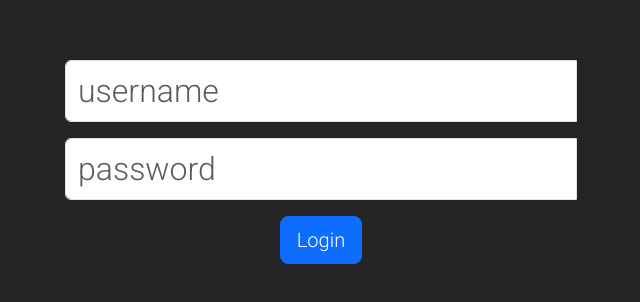
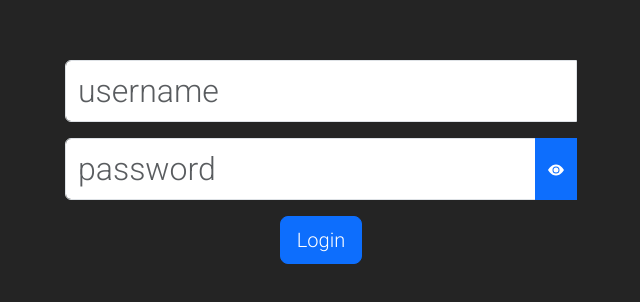
Before and after one commit to TMploeg/ChatApp, a React (Vite) app in the folder frontend/chatapp/: page /login in a window 1280 px wide. Shown: the part 238-540 px from the top of the page, without its empty margins (319-959 px from the left). Built offline with nearby package versions, Linux system fonts and the light colour scheme.

Commit message:
enabled password visibility

```diff
--- a/frontend/chatapp/src/components/auth/login/LoginPage.tsx
+++ b/frontend/chatapp/src/components/auth/login/LoginPage.tsx
@@ -6,17 +6,13 @@ import { useAuth } from "../../../hooks";
 import { Form as FormikForm, Formik } from "formik";
 import { Button, Form, InputGroup } from "react-bootstrap";
 import { LoginSchema } from "../AuthSchemas";
+import { BsEyeFill, BsEyeSlashFill } from "react-icons/bs";
 
 interface Props {
   onLogin?: () => void;
 }
 export default function LoginPage({ onLogin }: Props) {
-  const [loginData, setLoginData] = useState<Auth>({
-    username: "",
-    password: "",
-  });
-  const navigate = useNavigate();
-  const { login } = useAuth();
+  const [passwordVisible, setPasswordVisible] = useState<boolean>(false);
 
   return (
     <div className="auth-page">
@@ -53,12 +49,18 @@ export default function LoginPage({ onLogin }: Props) {
                 <InputGroup>
                   <Form.Control
                     name="password"
+                    type={passwordVisible ? "text" : "password"}
                     value={values.password}
                     onChange={(e) => handleChange(e)}
                     placeholder="password"
                     isInvalid={touched.password && !!errors.password}
                     onBlur={handleBlur}
                   />
+                  <Button
+                    onClick={() => setPasswordVisible((visible) => !visible)}
+                  >
+                    {passwordVisible ? <BsEyeSlashFill /> : <BsEyeFill />}
+                  </Button>
                   <Form.Control.Feedback type="invalid">
                     {errors.password}
                   </Form.Control.Feedback>
@@ -73,13 +75,4 @@ export default function LoginPage({ onLogin }: Props) {
       </div>
     </div>
   );
-
-  function submit(): void {
-    login(loginData)
-      .then(() => {
-        onLogin?.();
-        navigate("/");
-      })
-      .catch(() => alert("login failed"));
-  }
 }
```
